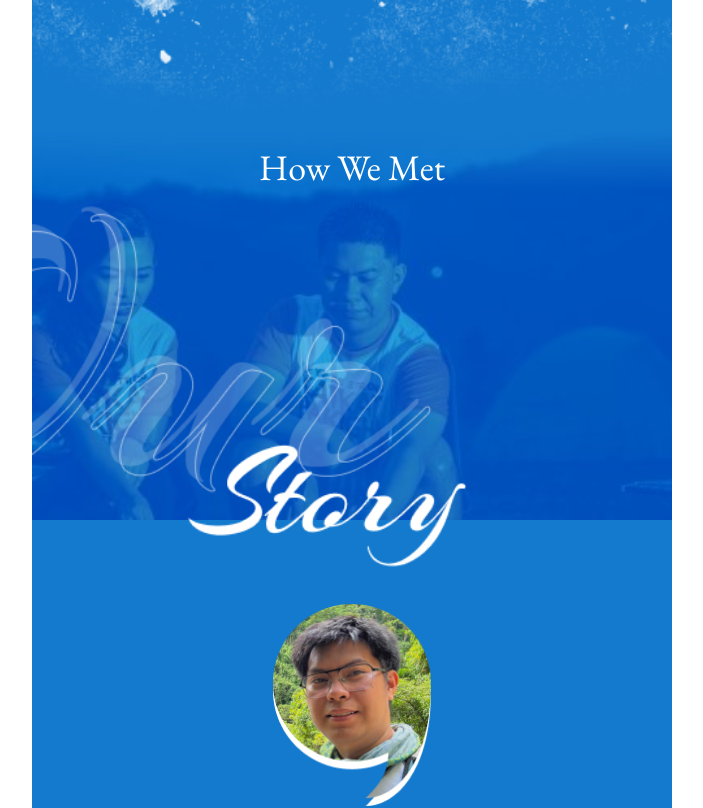
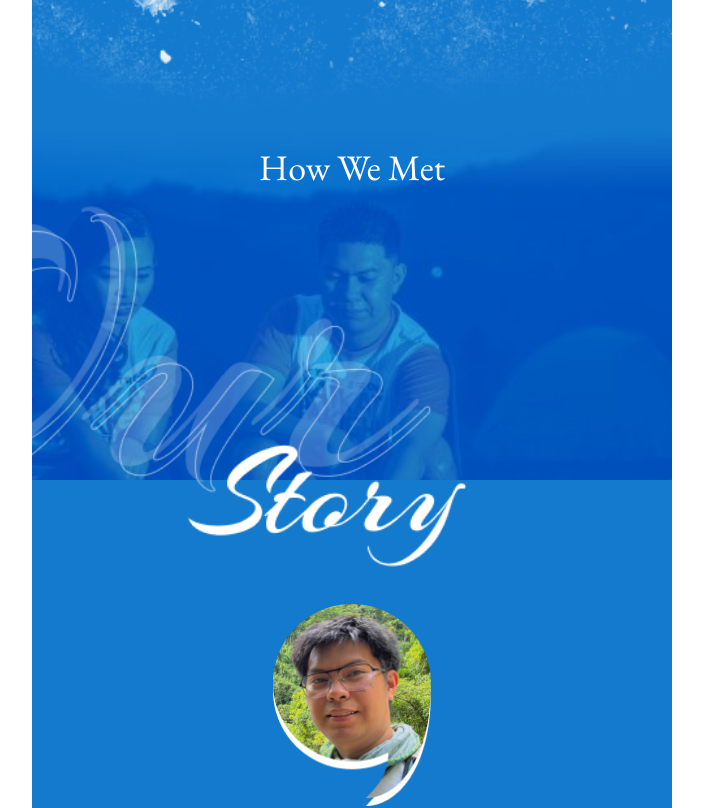
Before and after one commit to arielpasilang/ariel-lanny, a Next.js app: page / in a window 1280 px wide. Shown: the part 1360-2168 px from the top of the page, without its empty margins (288-991 px from the left). Built offline with nearby package versions, Linux system fonts and the light colour scheme; a web font is replaced by a local one.

Commit message:
Remove extra lines

```diff
--- a/src/app/page.jsx
+++ b/src/app/page.jsx
@@ -116,7 +116,7 @@ export default function Home() {
           style={{
             backgroundImage: `url(/images/marsh-mallow.jpeg)`,
             backgroundBlendMode: "soft-light",
-            height: "390px", // Ensure full height
+            minHeight: "350px", // Ensure full height
           }}
         ></div>
 
@@ -261,7 +261,7 @@ export default function Home() {
           style={{
             backgroundImage: `url(/images/with-lamp.jpeg)`,
             backgroundBlendMode: "soft-light",
-            height: "390px", // Ensure full height
+            minHeight: "350px", // Ensure full height
           }}
         ></div>
 
@@ -447,7 +447,7 @@ export default function Home() {
           style={{
             backgroundImage: `url(/images/bottom-banner.jpeg)`,
             backgroundBlendMode: "soft-light",
-            height: "390px", // Ensure full height
+            minHeight: "350px", // Ensure full height
           }}
         ></div>
 
```
